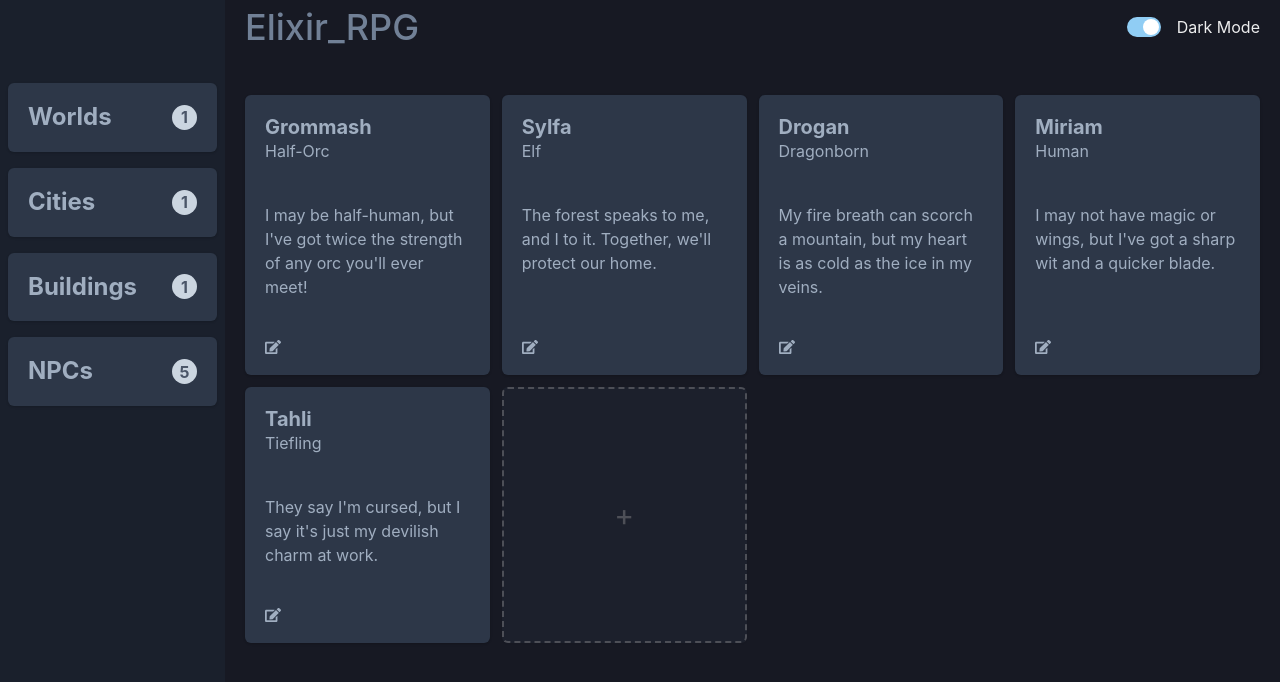
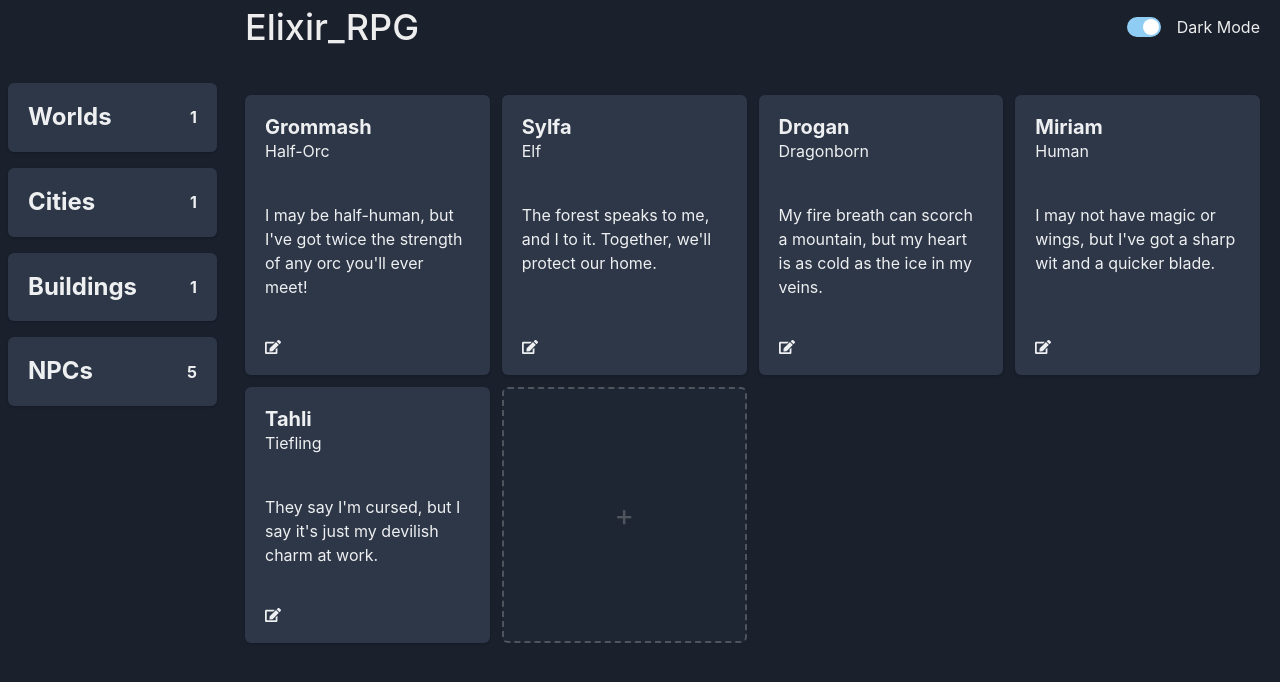
Before and after one commit to xBromsson/elixir_rpg, a React (Vite) app: page / in a window 1280 px wide. Shown: the top 682 px of the page. Built offline with nearby package versions, Linux system fonts and the light colour scheme.

Commit message:
removed all color styling to simplify

```diff
--- a/src/App.jsx
+++ b/src/App.jsx
@@ -12,19 +12,19 @@ function App() {
       templateColumns={"225px 1fr"}
       templateRows={"75px 1fr"}
     >
-      <GridItem bg="gray.800" area={"nav"}>
+      <GridItem area={"nav"}>
         <Text h={"75px"}></Text>
         <CategoryList></CategoryList>
       </GridItem>
-      <GridItem bg="gray.900" area={"header"} px={5}>
+      <GridItem area={"header"} px={5}>
         <HStack justifyContent={"space-between"}>
-          <Text color="gray.500" fontSize="4xl" fontWeight={500}>
+          <Text fontSize="4xl" fontWeight={500}>
             Elixir_RPG
           </Text>
           <ColorModeSwitch></ColorModeSwitch>
         </HStack>
       </GridItem>
-      <GridItem bg="gray.900" area={"main"}>
+      <GridItem area={"main"}>
         <CardGrid></CardGrid>
       </GridItem>
     </Grid>
--- a/src/components/CategoryCard.jsx
+++ b/src/components/CategoryCard.jsx
@@ -1,7 +1,7 @@
 import {
   Card,
   CardBody,
-  Circle,
+  Center,
   HStack,
   Heading,
   Text,
@@ -13,17 +13,17 @@ const Props = {
 };
 const CategoryCard = ({ name, count }) => {
   return (
-    <Card textColor={"gray.400"}>
+    <Card>
       <CardBody>
         <HStack justifyContent={"space-between"}>
           <Heading fontSize={"2xl"} fontWeight={700}>
             {name}
           </Heading>
-          <Circle size={"25px"} bg={"gray.300"}>
-            <Text color={"gray.600"} fontSize={"1xl"} fontWeight={700}>
+          <Center size={"25px"}>
+            <Text fontSize={"1xl"} fontWeight={700}>
               {count}
             </Text>
-          </Circle>
+          </Center>
         </HStack>
       </CardBody>
     </Card>
--- a/src/components/NpcCard.jsx
+++ b/src/components/NpcCard.jsx
@@ -18,7 +18,7 @@ const Props = {
 
 const NpcCard = ({ name, race, flavor }) => {
   return (
-    <Card textColor={"gray.400"}>
+    <Card>
       <CardHeader>
         <Heading as="h2" size="md">
           {name}
```
